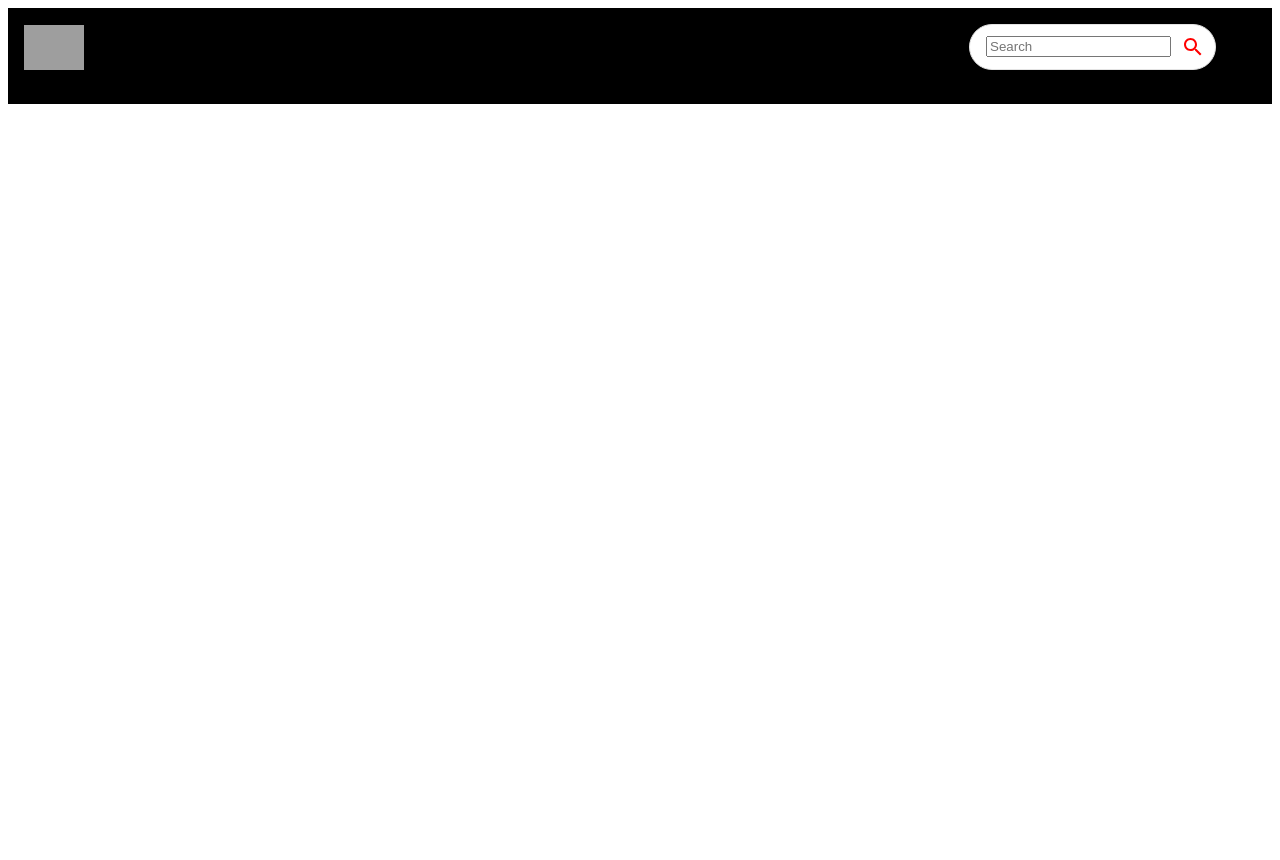
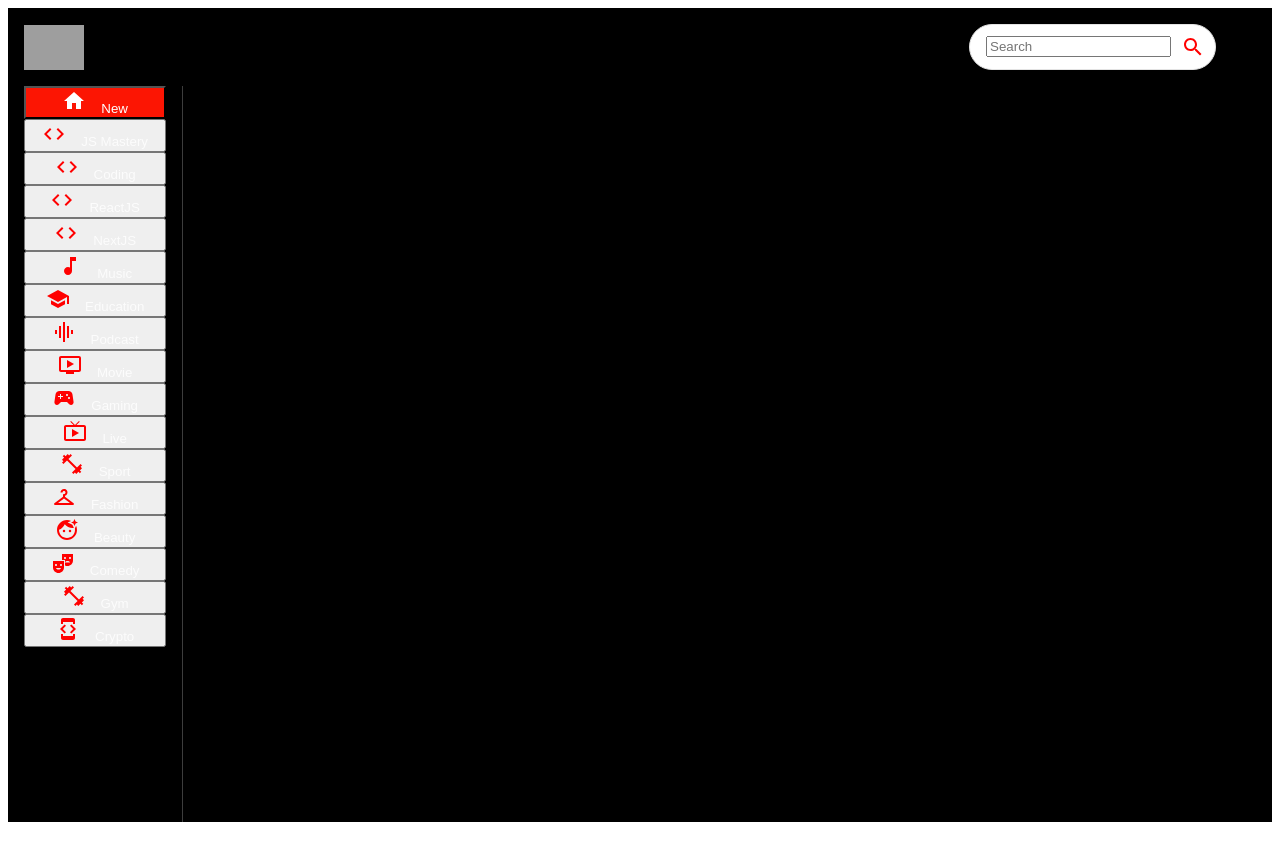
Before and after one commit to ArslanJajja1/Video-Sharing-Application, a React (Create React App) app: page / in a window 1280 px wide. Shown: the top 860 px of the page. Before the commit the page ends 800 px from the top, so only its background shows below. Built offline with nearby package versions, Linux system fonts and the light colour scheme; grey boxes are pictures that could not be loaded.

Commit message:
showing sidebar on feed

```diff
--- /dev/null
+++ b/src/components/Sidebar.jsx
@@ -0,0 +1,33 @@
+import React from 'react'
+import {Stack} from '@mui/material'
+import { categories } from '../utils/constants'
+
+const Sidebar = () => {
+    const selectedCategory = 'New'
+  return (
+    <Stack
+    direction='row'
+    sx={{
+        overflowY:"auto",
+        height:{sx:"auto",md:"95vh"},
+        flexDirection:"column"
+    }}
+    >
+        {categories.map((category)=>(
+            <button
+            className='category-btn'
+            style={{
+                background:category.name === selectedCategory && '#FC1503',
+                color:"white"
+            }}
+            key={category.name}
+            >
+                <span style={{color:category.name===selectedCategory?"white":"red",marginRight:"15px"}}>{category.icon}</span>
+                <span style={{opacity:category.name===selectedCategory?'1':'0.8'}}>{category.name}</span>
+            </button>
+        ))}
+    </Stack>
+  )
+}
+
+export default Sidebar
--- a/src/pages/Feed.jsx
+++ b/src/pages/Feed.jsx
@@ -1,8 +1,19 @@
-import React from 'react'
-
-const Feed = () => {
+import {useState,useEffect} from 'react'
+import {Box,Stack,Typography} from '@mui/material'
+import Sidebar from '../components/Sidebar'
+ const Feed = () => {
   return (
-    <div>Feed</div>
+    <Stack sx={{flexDirection:{sx:'columnn',md:'row'}}}>
+      <Box sx={{height:{sx:'auto',md:'92vh'},borderRight:'1px solid #3d3d3d',px:{sx:0,md:2}}}>
+        <Sidebar />
+        <Typography className='copyright'
+        variant='body2'
+        sx={{mt:1.5,color:'#fff'}}
+        >
+          Build By <a style={{color:"#fff",fontStyle:'italic'}} target='_blank' href='https://github.com/arslanjajja1'>@Arslan Jajja</a>
+        </Typography>
+      </Box>
+    </Stack>
   )
 }
 
```
